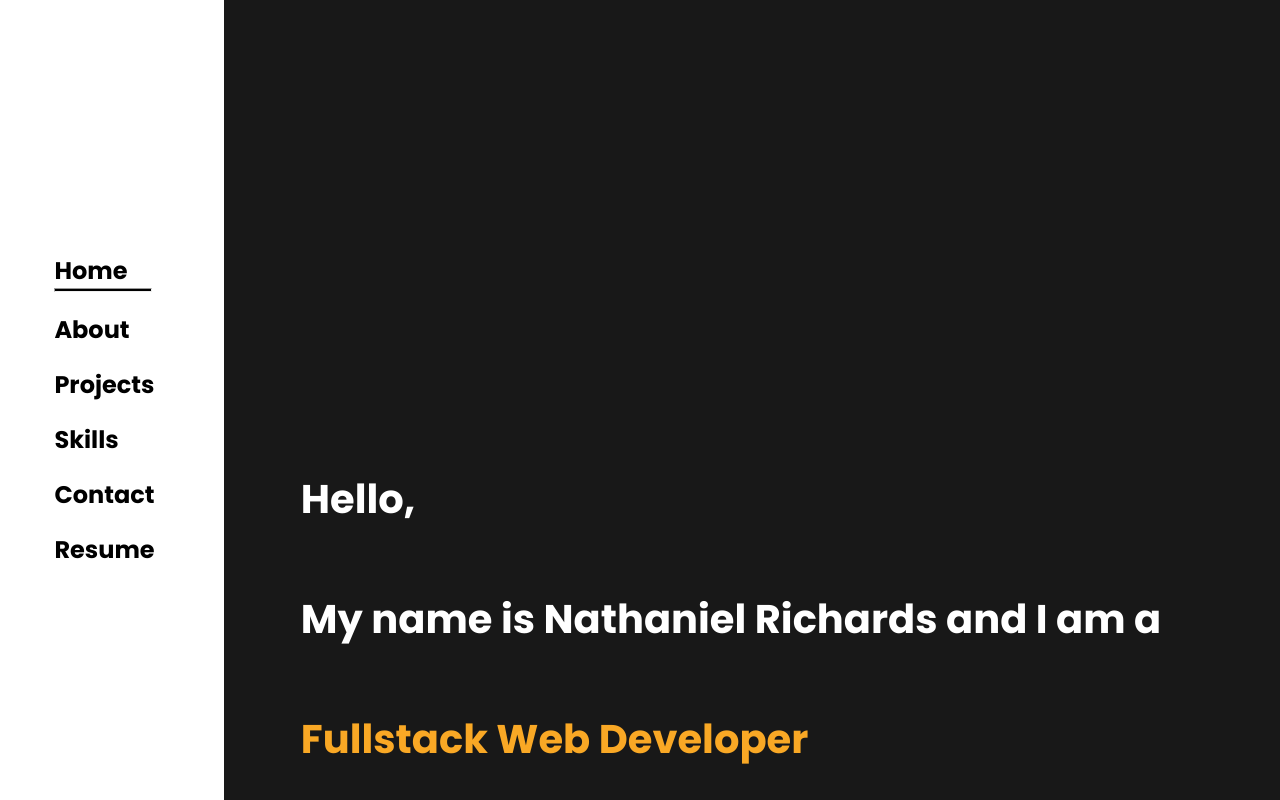
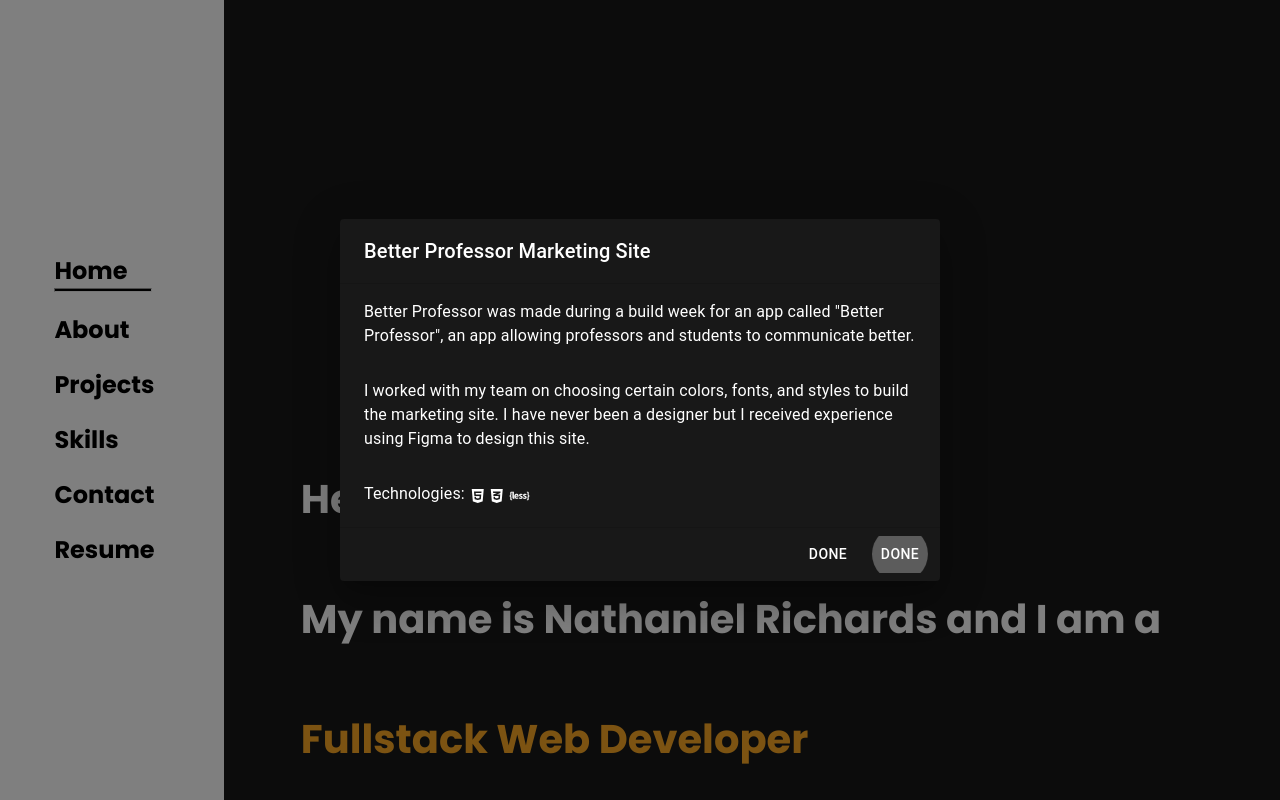
Before and after one commit to NateTheDev1/PortfolioFinal, a React (Create React App) app: page / in a window 1280 px wide. Shown: the top 800 px of the page. Built offline with nearby package versions, Linux system fonts and the light colour scheme.

Commit message:
Dialog Functionality Done

```diff
--- a/public/index.html
+++ b/public/index.html
@@ -28,6 +28,10 @@
       work correctly both with client-side routing and a non-root public URL.
       Learn how to configure a non-root public URL by running `npm run build`.
     -->
+    <script
+      src="https://kit.fontawesome.com/04cecfb6fa.js"
+      crossorigin="anonymous"
+    ></script>
     <title>React App</title>
   </head>
   <body>
--- a/src/components/MainWindow.js
+++ b/src/components/MainWindow.js
@@ -1,4 +1,4 @@
-import React from "react";
+import React, { useState } from "react";
 import { makeStyles } from "@material-ui/core/styles";
 import {
   Container,
@@ -11,6 +11,10 @@
   Typography,
   CardActions,
   Button,
+  Dialog,
+  DialogTitle,
+  DialogContent,
+  DialogActions,
 } from "@material-ui/core";
 import ArrowRightIcon from "@material-ui/icons/ArrowRight";
 import EmojiObjectsIcon from "@material-ui/icons/EmojiObjects";
@@ -98,6 +102,13 @@
   card: {
     maxWidth: 280,
   },
+  dialog: {
+    "& .MuiDialog-paper": {
+      color: "white",
+      backgroundColor: "#181818",
+    },
+  },
+
   // btn: {
   //   backgroundColor: "black",
   //   color: "white",
@@ -110,6 +121,7 @@
 });
 
 const MainWindow = ({ page, setPage }) => {
+  const [dialogState, setDialogState] = useState({ professor: true });
   const classes = useStyles();
   return (
     <div className={classes.root}>
@@ -191,7 +203,13 @@
               </CardContent>
             </CardActionArea>
             <CardActions>
-              <Button size="small" className={classes.btn}>
+              <Button
+                size="small"
+                className={classes.btn}
+                onClick={() =>
+                  setDialogState({ ...dialogState, professor: true })
+                }
+              >
                 View Full
               </Button>
               <a href="https://gobetterprofessor.netlify.app" target="_blank">
@@ -201,54 +219,61 @@
               </a>
             </CardActions>
           </Card>
-          <Card className={classes.card}>
-            <CardActionArea>
-              <CardMedia
-                component="img"
-                className={classes.media}
-                image={require("../images/betterprofessorpreview.png")}
-                title="Better Professor Marketing Site"
-              />
-              <CardContent>
-                <Typography gutterBottom variant="h5" component="h2">
-                  Better Professor Marketing Site
-                </Typography>
-                <Typography variant="body2" color="textSecondary" component="p">
-                  Lizards are a widespread group of squamate reptiles, with over
-                  6,000 species, ranging across all continents except Antarctica
-                </Typography>
-              </CardContent>
-            </CardActionArea>
-            <CardActions>
-              <Button size="small" className={classes.btn}>
-                View Full
+          <Dialog
+            className={classes.dialog}
+            onClose={() => setDialogState({ ...dialogState, professor: false })}
+            open={dialogState.professor}
+            fullWidth={true}
+            maxWidth="sm"
+          >
+            <DialogTitle
+              onClose={() =>
+                setDialogState({ ...dialogState, professor: false })
+              }
+            >
+              Better Professor Marketing Site
+            </DialogTitle>
+            <DialogContent dividers>
+              <Typography gutterBottom>
+                Better Professor was made during a build week for an app called
+                "Better Professor", an app allowing professors and students to
+                communicate better.
+              </Typography>
+              <br />
+              <Typography gutterBottom>
+                I worked with my team on choosing certain colors, fonts, and
+                styles to build the marketing site. I have never been a designer
+                but I received experience using Figma to design this site.
+              </Typography>
+              <br />
+
+              <div
+                style={{
+                  display: "flex",
+                  justifyContent: "space-between",
+                  alignItems: "center",
+                  width: "30%",
+                }}
+              >
+                <Typography gutterBottom>Technologies:</Typography>
+                <i class="fab fa-html5"></i>
+                <i class="fab fa-css3-alt"></i>
+                <i class="fab fa-less"></i>
+              </div>
+            </DialogContent>
+            <DialogActions>
+              <Button style={{ color: "white" }}>Done</Button>
+              <Button
+                style={{ color: "white" }}
+                autoFocus
+                onClick={() =>
+                  setDialogState({ ...dialogState, professor: false })
+                }
+              >
+                Done
               </Button>
-            </CardActions>
-          </Card>
-          <Card className={classes.card}>
-            <CardActionArea>
-              <CardMedia
-                component="img"
-                className={classes.media}
-                image={require("../images/betterprofessorpreview.png")}
-                title="Better Professor Marketing Site"
-              />
-              <CardContent>
-                <Typography gutterBottom variant="h5" component="h2">
-                  Better Professor Marketing Site
-                </Typography>
-                <Typography variant="body2" color="textSecondary" component="p">
-                  Lizards are a widespread group of squamate reptiles, with over
-                  6,000 species, ranging across all continents except Antarctica
-                </Typography>
-              </CardContent>
-            </CardActionArea>
-            <CardActions>
-              <Button size="small" className={classes.btn}>
-                View Full
-              </Button>
-            </CardActions>
-          </Card>
+            </DialogActions>
+          </Dialog>
         </div>
         <a href="#skills" onClick={() => setPage("skills")}>
           <Fab
```
